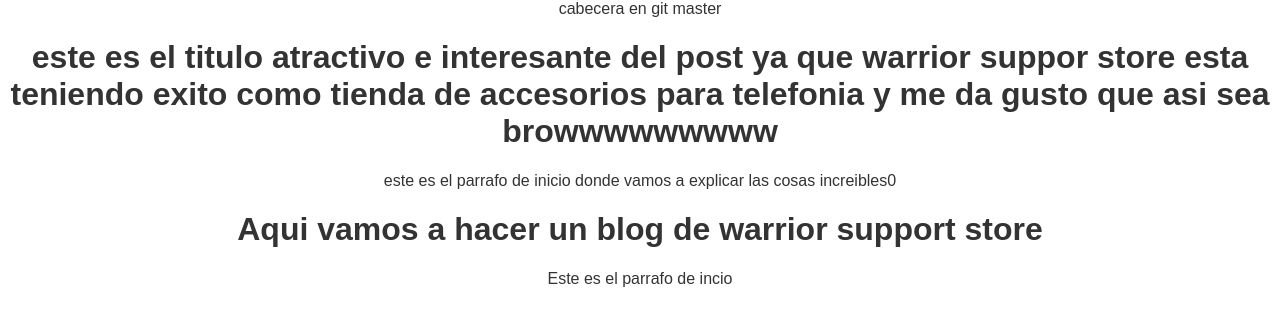
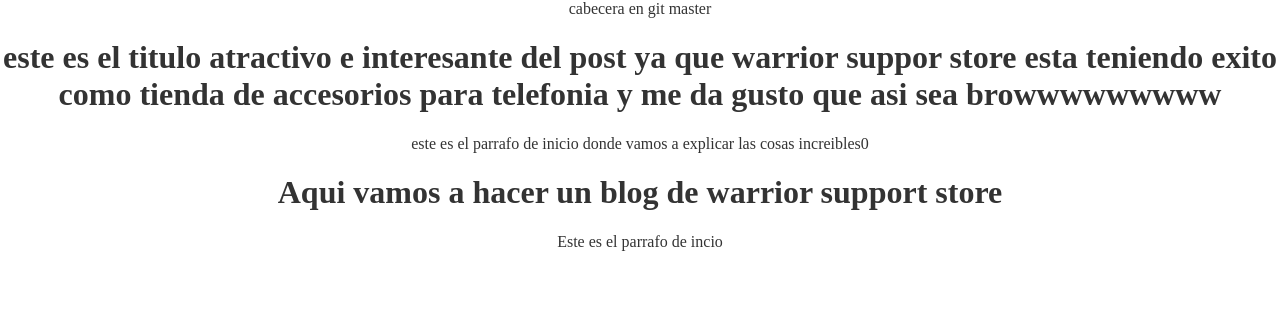
Before and after one commit to RicardoaWarrior/hyperblog, a PHP site: page /blogpost.html in a window 1280 px wide. Shown: the top 326 px of the page. Run offline with PHP 8.4, Linux system fonts and the light colour scheme.

Commit message:
agregando una mejor fuente al proyecto y mas legible

```diff
--- a/css/estilos.css
+++ b/css/estilos.css
@@ -1,7 +1,7 @@
 body{
     color: #333;
     text-align: center;
-    font-family: "Arial";
+    font-family: "curier";
     font-size: 16px;
     margin: 0;
     padding: 0;
```
